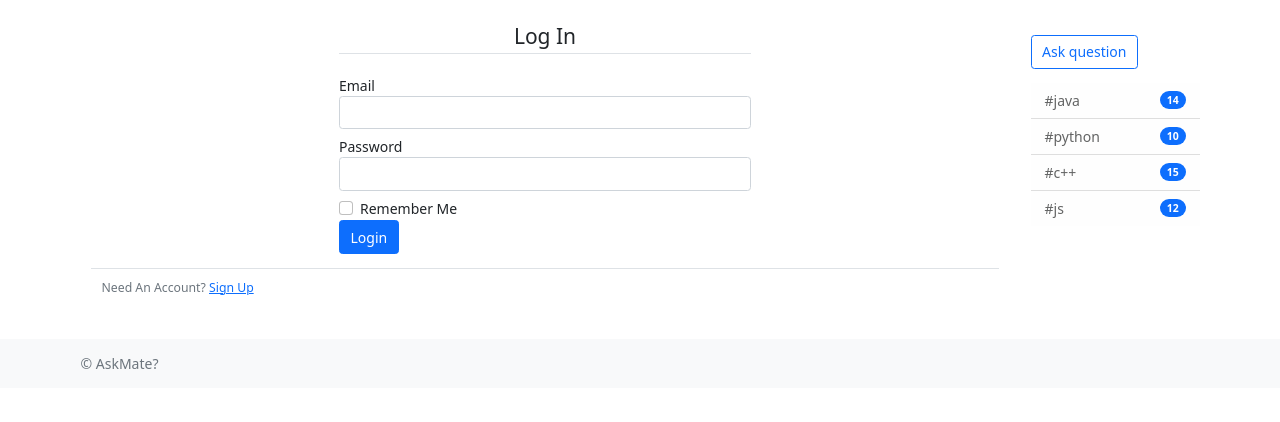
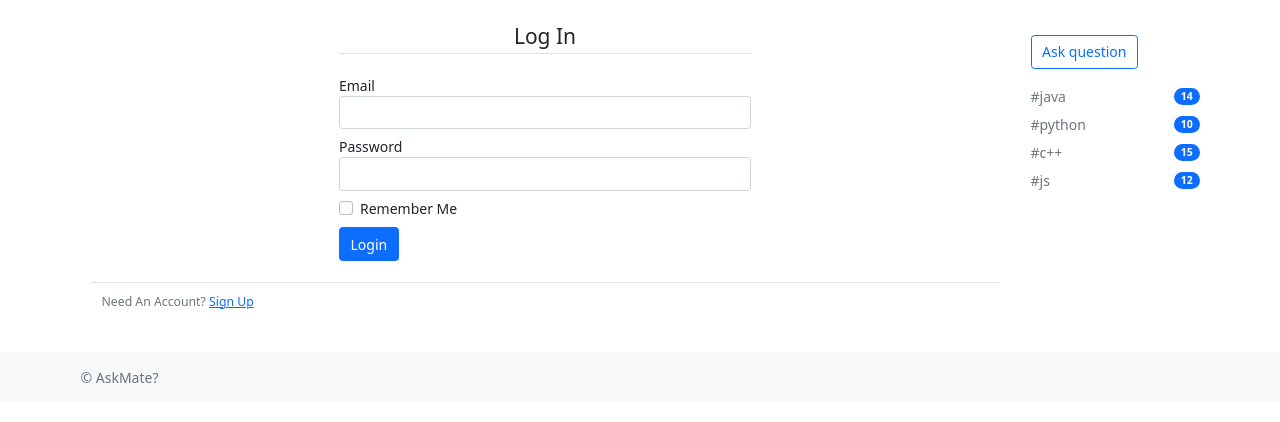
Before and after one commit to luqkrzy/ask_mate, a Flask app: page /login in a window 1280 px wide. Shown: the part 49-471 px from the top of the page. Run offline with Flask 2, Linux system fonts and the light colour scheme; parts of the project's set-up code (start-up, migrations or seed data) failed here and were passed over; some libraries are stand-ins or nearby versions.

Commit message:
Fix sidebar

```diff
--- a/askmate/templates/layout.html
+++ b/askmate/templates/layout.html
@@ -13,7 +13,6 @@
             html {
                 font-size: 14px;
             }
-
 		</style>
 
 
@@ -48,7 +47,9 @@
 <main class="container">
 	<div class="row">
 		<div class="col">
-			<div class="text-center">
+			<div class="container">
+				<div class="row justify-content-center">
+					<div class="row  w-50 text-center">
 						{% with messages = get_flashed_messages(with_categories=true) %}
 							{% if messages %}
 								{% for category, message in messages %}
@@ -59,21 +60,19 @@
 							{% endif %}
 						{% endwith %}
 					</div>
+				</div>
+			</div>
 			{%- block content %}
 			{% endblock %}
 		</div>
 		<div class="col-sm-2">
 			<a class="btn btn-outline-primary my-3" href="#" role="button">Ask question</a>
-			<ul class="list-group list-group-flush">
-				<li class="list-group-item d-flex justify-content-between align-items-center list-group-item-light">
-					#java<span class="badge bg-primary rounded-pill">14</span></li>
-				<li class="list-group-item d-flex justify-content-between align-items-center list-group-item-light">
-					#python<span class="badge bg-primary rounded-pill">10</span></li>
-				<li class="list-group-item d-flex justify-content-between align-items-center list-group-item-light">
-					#c++<span class="badge bg-primary rounded-pill">15</span></li>
-				<li class="list-group-item d-flex justify-content-between align-items-center list-group-item-light">
-					#js<span class="badge bg-primary rounded-pill">12</span></li>
-			</ul>
+			<div class="list-group">
+				<a href="#" class="d-flex link-secondary text-decoration-none justify-content-between align-items-center my-1">#java<span class="badge bg-primary rounded-pill">14</span></a>
+				<a href="#" class="d-flex link-secondary text-decoration-none justify-content-between align-items-center my-1">#python<span class="badge bg-primary rounded-pill">10</span></a>
+				<a href="#" class="d-flex link-secondary text-decoration-none justify-content-between align-items-center my-1">#c++<span class="badge justify-content-evenly bg-primary rounded-pill">15</span></a>
+				<a href="#" class="d-flex link-secondary text-decoration-none justify-content-between align-items-center my-1">#js<span class="badge bg-primary rounded-pill">12</span></a>
+			</div>
 		</div>
 	</div>
 </main>
--- a/askmate/templates/login.html
+++ b/askmate/templates/login.html
@@ -3,7 +3,7 @@
 {% block content %}
 	<div class="container">
 		<div class="row justify-content-center">
-			<form action="" method="post" class=" row w-50">
+			<form action="" method="post" class="row w-50">
 				{{ form.hidden_tag() }}
 				<fieldset>
 					<legend class="border-bottom mb-4 text-center">Log In</legend>
@@ -39,7 +39,7 @@
 					</div>
 				</fieldset>
 				<div class="form-group">
-					{{ form.submit(class="btn btn-primary") }}
+					{{ form.submit(class="btn btn-primary my-2") }}
 				</div>
 			</form>
 			<div class="border-top pt-2 mt-3">
```
Lines whose indentation alone changed are shown as unchanged.
